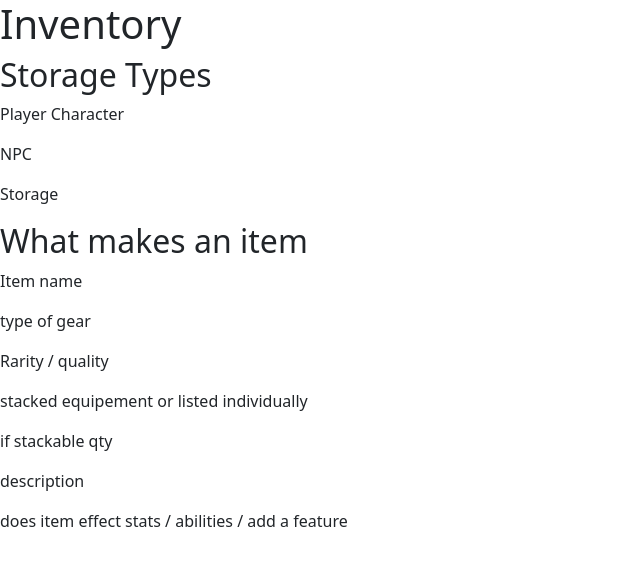
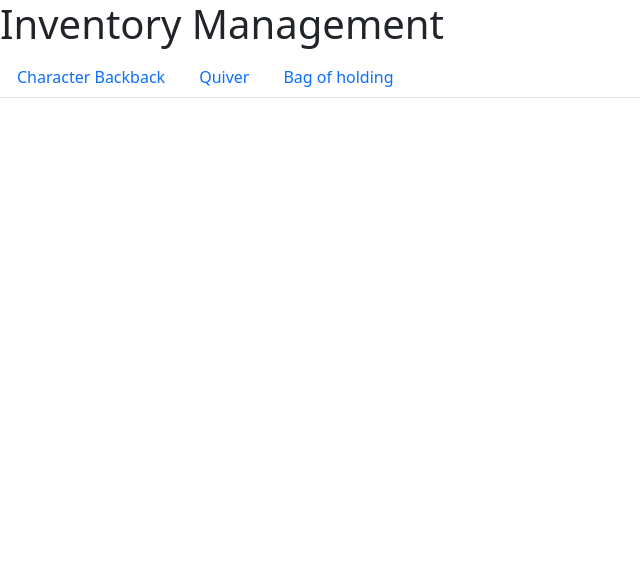
Before and after one commit to cslunetta/CharacterSheet, a React (Create React App) app in the folder CharacterSheet/client/: page /inventory in a window 1280 px wide. Shown: the top 566 px of the page, without its empty margins (0-640 px from the left). Built offline with nearby package versions, Linux system fonts and the light colour scheme.

Commit message:
added navigation for different inventories

```diff
--- a/CharacterSheet/client/src/components/inventory/Inventory.js
+++ b/CharacterSheet/client/src/components/inventory/Inventory.js
@@ -1,8 +1,35 @@
+import { Nav, NavItem, NavLink } from "reactstrap";
+
 const Inventory = () => {
+    const AvailableInventories = () => {
+        return (
+            <>
+                <NavItem>
+                    <NavLink>Character Backback</NavLink>
+                </NavItem>
+                <NavItem>
+                    <NavLink>Quiver</NavLink>
+                </NavItem>
+                <NavItem>
+                    <NavLink>Bag of holding</NavLink>
+                </NavItem>
+            </>
+        );
+    };
+
     return (
         <>
-            <h1>Inventory</h1>
-            <h2>Storage Types</h2>
+            <h1>Inventory Management</h1>
+            <div className="inventorys">
+                <Nav tabs>
+                    {/* map over inventories available for the user in the campaign */}
+                    <AvailableInventories />
+                </Nav>
+            </div>
+            <div>
+
+            </div>
+            {/*<h2>Storage Types</h2>
             <p>Player Character</p>
             <p>NPC</p>
             <p>Storage</p>
@@ -13,7 +40,7 @@
             <p>stacked equipement or listed individually</p>
             <p>if stackable qty</p>
             <p>description</p>
-            <p>does item effect stats / abilities / add a feature</p>
+            <p>does item effect stats / abilities / add a feature</p> */}
         </>
     );
 };
```
